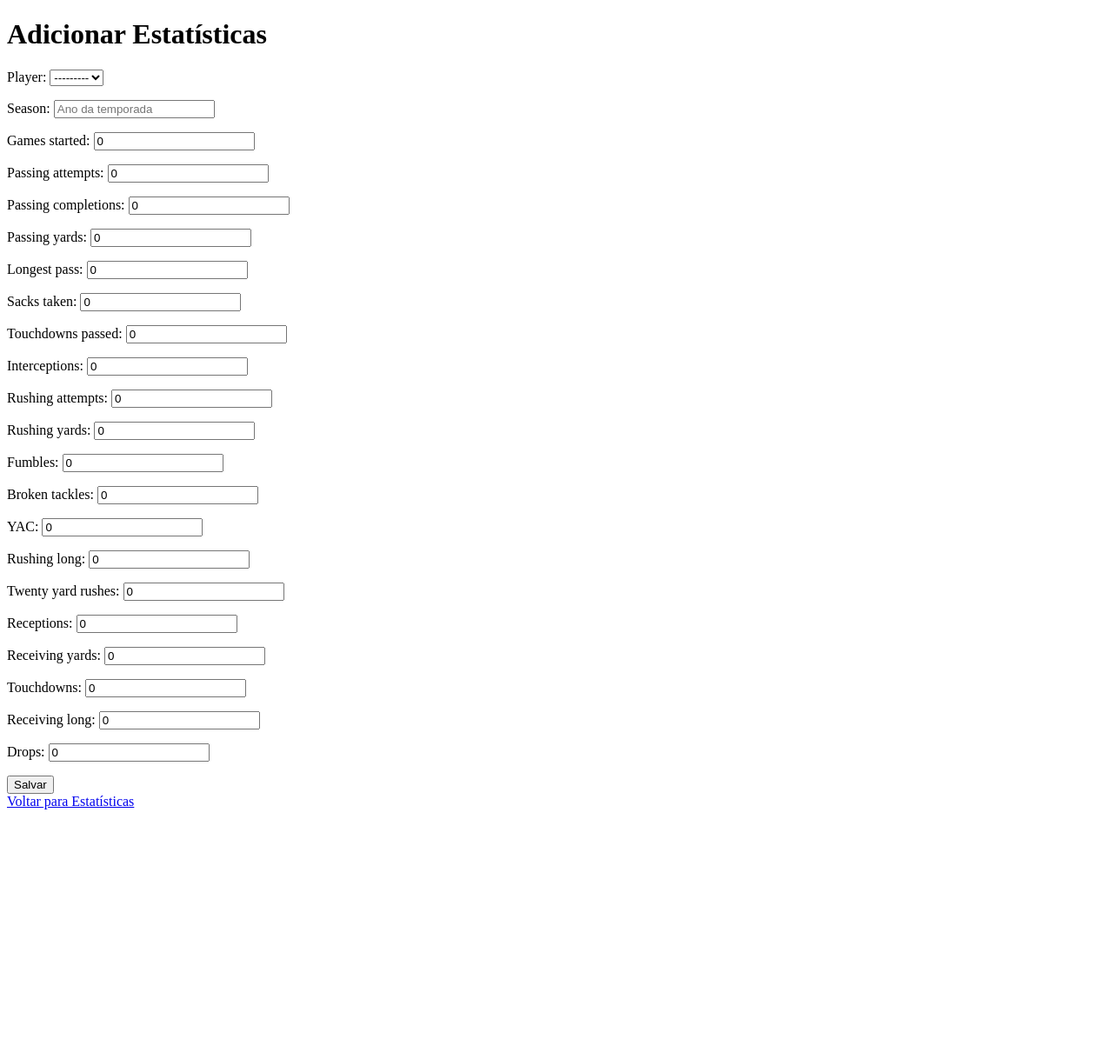
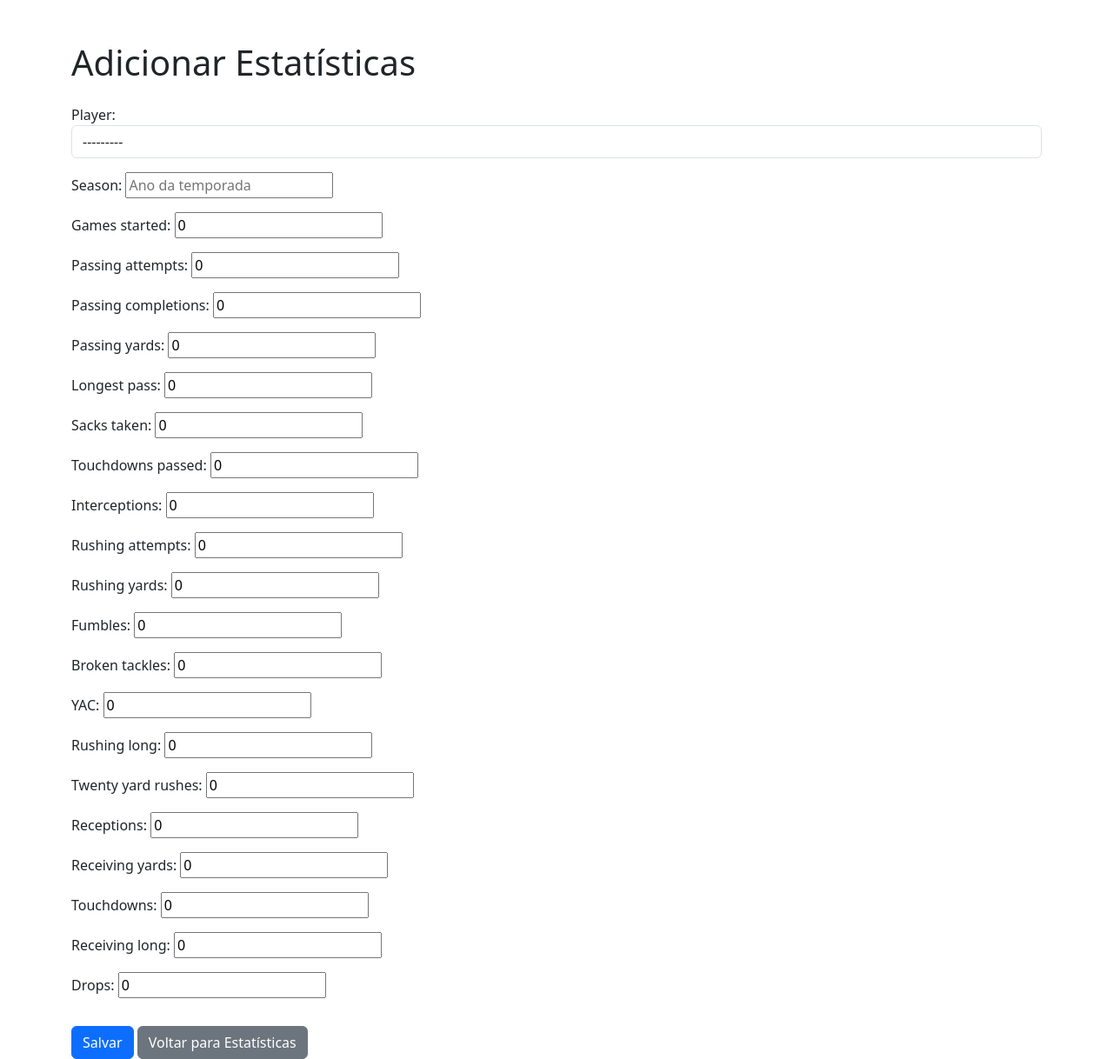
Before and after one commit to caiordgs/cfb_tracker, a Django app: page /players/add_stat/ in a window 1280 px wide. Shown: the whole page at 87% size. Before the commit the page ends 931 px from the top, so only its background shows below. Run offline with Django 5.2, Linux system fonts and the light colour scheme; data that the repository does not hold is empty.

Commit message:
Estilização inicial usando Bootstrap nas páginas de formulário e estatísticas

```diff
--- a/players/templates/players/add_stat.html
+++ b/players/templates/players/add_stat.html
@@ -4,14 +4,17 @@
     <meta charset="UTF-8">
     <meta name="viewport" content="width=device-width, initial-scale=1.0">
     <title>Adicionar Estatísticas</title>
+    <link href="https://cdn.jsdelivr.net/npm/bootstrap@5.3.0-alpha1/dist/css/bootstrap.min.css" rel="stylesheet">
+    <script src="https://cdn.jsdelivr.net/npm/bootstrap@5.3.0-alpha1/dist/js/bootstrap.bundle.min.js"></script>
+
 </head>
-<body>
-    <h1>Adicionar Estatísticas</h1>
-    <form method="post">
+<body class="container mt-5">
+    <h1 class="mb-4">Adicionar Estatísticas</h1>
+    <form method="post" class="needs-validation" novalidate>
         {% csrf_token %}
         {{ form.as_p }}
-        <button type="submit">Salvar</button>
+        <button type="submit" class="btn btn-primary mt-3">Salvar</button>
+        <a href="{% url 'stats' %}" class="btn btn-secondary mt-3">Voltar para Estatísticas</a>
     </form>
-    <a href="{% url 'stats' %}">Voltar para Estatísticas</a>
 </body>
 </html>
```
Also changed, not shown: players/templates/players/stats.html (+7 -5 lines).
